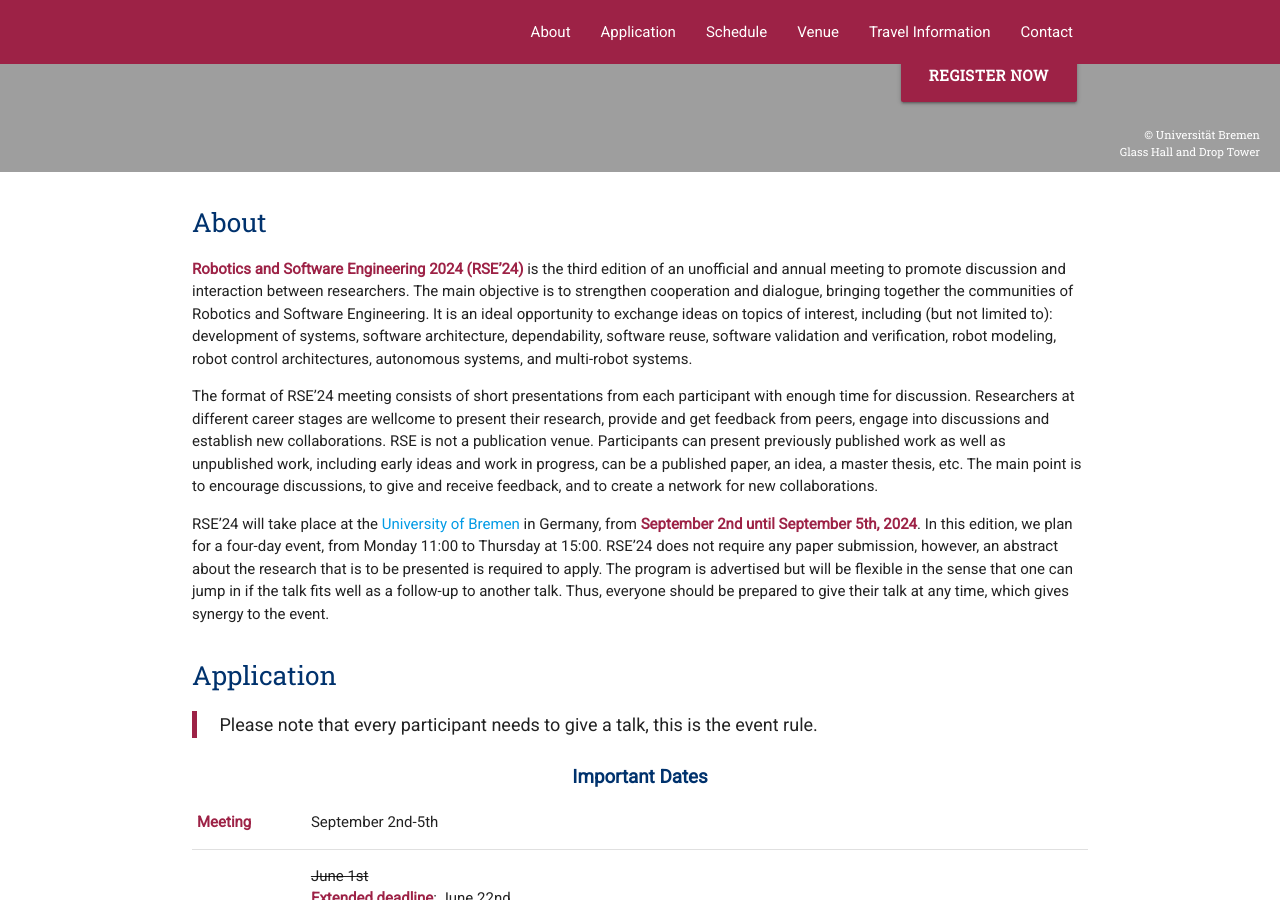
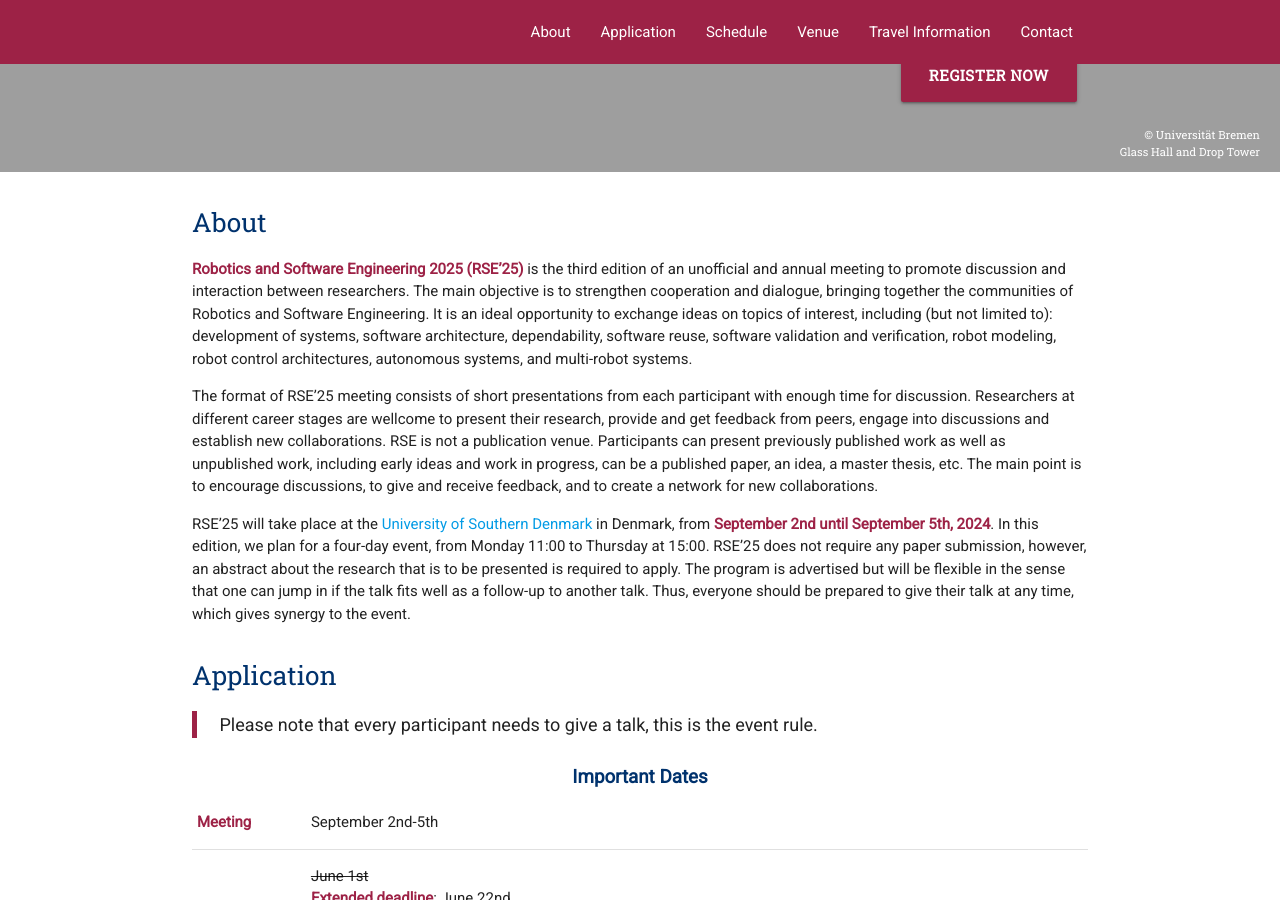
Before and after one commit to rsemeeting/rse2025, a Jekyll site: the page built from index.md, in a window 1280 px wide and 900 px high, scrolled down 392 px. Built offline with Jekyll 4.4.1, drawn with Linux system fonts in a browser that asks for light colours; comment, search, counter and statistics services are not loaded; our own code applies the rules of GitHub Pages for plain Markdown files; some of the changed text lies outside the part shown.

Commit message:
"played index.md"

```diff
--- a/index.md
+++ b/index.md
@@ -2,24 +2,23 @@
 layout: single
 venue:
   address: |
-    Mehrzweckhochhaus (MZH)
-    Bibliothekstr. 5
-    28359 Bremen
-    Germany
-  directions-link: https://www.uni-bremen.de/en/university/campus/getting-here
+    Campusvej 55
+    5230 Odense
+    Denmark
+  directions-link: https://www.sdu.dk/en/om-sdu/sdu-campusser/odense
 applications: false
 registration: true
 ---
 
 ## About
 
-**Robotics and Software Engineering 2024 (RSE'24)** is the third edition of an unofficial and annual meeting to promote discussion and interaction between researchers. The main objective is to strengthen cooperation and dialogue, bringing together the communities of Robotics and Software Engineering. It is an ideal opportunity to exchange ideas on topics of interest, including (but not limited to): development of systems, software architecture, dependability, software reuse, software validation and verification, robot modeling, robot control architectures, autonomous systems, and multi-robot systems.
+**Robotics and Software Engineering 2025 (RSE'25)** is the third edition of an unofficial and annual meeting to promote discussion and interaction between researchers. The main objective is to strengthen cooperation and dialogue, bringing together the communities of Robotics and Software Engineering. It is an ideal opportunity to exchange ideas on topics of interest, including (but not limited to): development of systems, software architecture, dependability, software reuse, software validation and verification, robot modeling, robot control architectures, autonomous systems, and multi-robot systems.
 
-The format of RSE'24 meeting consists of short presentations from each participant with enough time for discussion. Researchers at different career stages are wellcome to present their research, provide and get feedback from peers, engage into discussions and establish new collaborations. RSE is not a publication venue. Participants can present previously published work as well as unpublished work, including early ideas and work in progress, can be a published paper, an idea, a master thesis, etc. The main point is to encourage discussions, to give and receive feedback, and to create a network for new collaborations.
+The format of RSE'25 meeting consists of short presentations from each participant with enough time for discussion. Researchers at different career stages are wellcome to present their research, provide and get feedback from peers, engage into discussions and establish new collaborations. RSE is not a publication venue. Participants can present previously published work as well as unpublished work, including early ideas and work in progress, can be a published paper, an idea, a master thesis, etc. The main point is to encourage discussions, to give and receive feedback, and to create a network for new collaborations.
 
-RSE'24 will take place at the [University of Bremen](https://www.uni-bremen.de/en/) in Germany, from **September 2nd until September 5th, 2024**.
+RSE'25 will take place at the [University of Southern Denmark](https://www.sdu.dk/en) in Denmark, from **September 2nd until September 5th, 2024**.
 In this edition, we plan for a four-day event, from Monday 11:00 to Thursday at 15:00.
-RSE'24 does not require any paper submission, however, an abstract about the research that is to be presented is required to apply.
+RSE'25 does not require any paper submission, however, an abstract about the research that is to be presented is required to apply.
 The program is advertised but will be flexible in the sense that one can jump in if the talk fits well as a follow-up to another talk. Thus, everyone should be prepared to give their talk at any time, which gives synergy to the event.
 
 ## Application
@@ -35,6 +34,7 @@ Due to organizational reasons,  there is a limit of 50 participants.  We will no
 
 <div class="divider"></div>
 
+
 ##  Schedule
 
 The tentative plan for the schedule is to start on Monday, September 2nd at 11:00 until Thursday, September 5th 15:00. The program includes keynote talks, tours at industrial and research labs in and around Bremen, and social activities in the evening.
@@ -44,6 +44,7 @@ Depending on the amount of participants, we might be able to offer additional ac
 
 <div class="divider"></div>
 
+<!--
 ## Venue
 
 ### Directions
@@ -74,7 +75,7 @@ The sessions will take place in room **MZH 1090**, in the first floor of the MZH
 <a href="https://oracle-web.zfn.uni-bremen.de/web/lageplan?haus=MZH&raum=1090&pi_anz=0"><img class="responsive-img" src="{{'/assets/MZH1090.png' | prepend: site.baseurl }}" alt="Layout of the 1st floor of the MZH building. Room 1090 marked in yellow"></a>
 
 <div class="divider"></div>
-
+-->
 ## Travel Information
 
 ### Transportation
```
